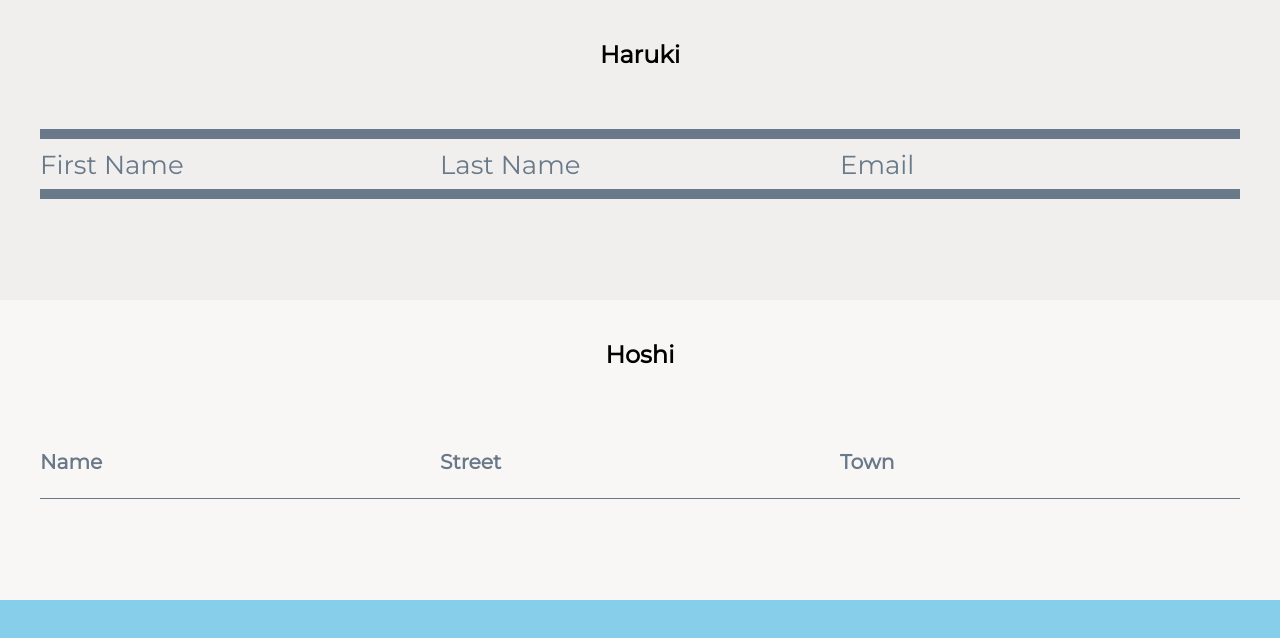
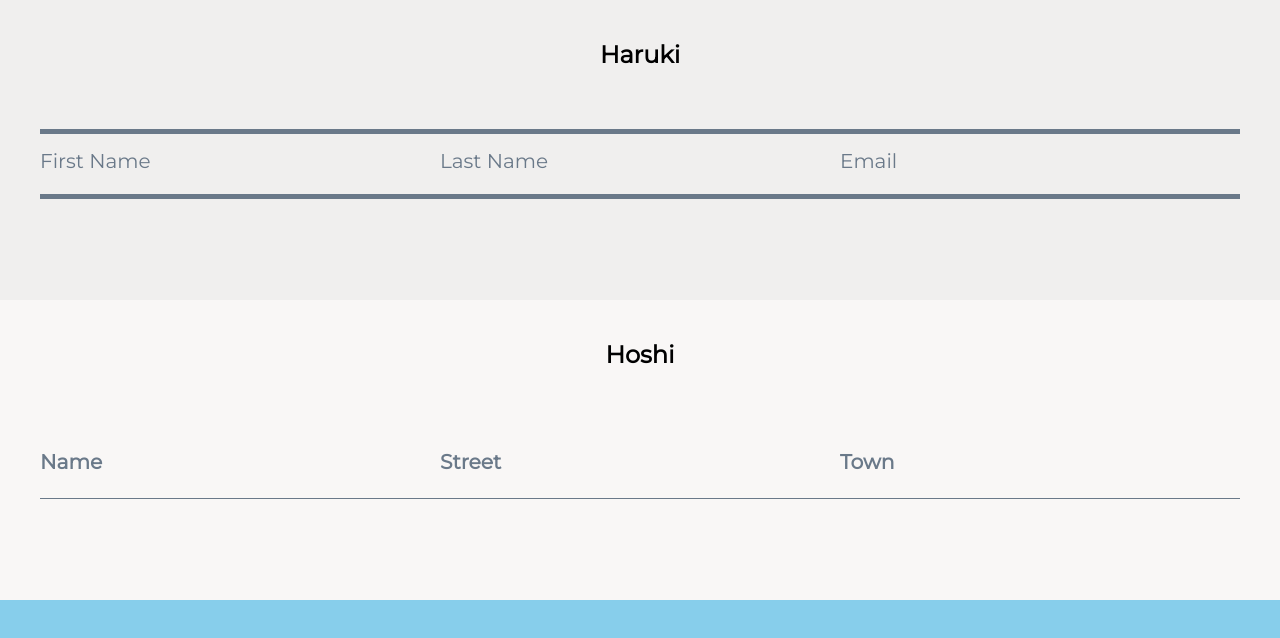
Before and after one commit to supremeking23/text-effect, a plain HTML site: page index.html in a window 1280 px wide. Drawn offline with Linux system fonts and the light colour scheme.

Commit message:
clean-up v1

```diff
--- a/scss/styles.scss
+++ b/scss/styles.scss
@@ -34,7 +34,7 @@ body {
 
 		label {
 			color: #6a7989;
-			font-size: 26px;
+			font-size: 20px;
 			position: absolute;
 			top: 30px;
 			transition: all 200ms ease-out;
@@ -44,12 +44,12 @@ body {
 		input {
 			/**/
 			background: transparent;
-			border-bottom: 10px solid #6a7989;
+			border-bottom: 5px solid #6a7989;
 			border-left: none;
 			border-right: none;
-			border-top: 10px solid #6a7989;
+			border-top: 5px solid #6a7989;
 			color: #6a7989;
-			font-size: 54px;
+			font-size: 25px;
 			font-weight: bold;
 			height: 70px;
 			position: absolute;
@@ -59,6 +59,7 @@ body {
 
 			&:not(:placeholder-shown) {
 				height: 80px;
+
 				& ~ label {
 					transform: translate(0px, -60px);
 				}
@@ -66,12 +67,13 @@ body {
 
 			&:focus {
 				height: 80px;
-				padding-top: 20px;
+
 				& ~ label {
-					// or +
+					/* or + */
 					transform: translate(0px, -60px);
 				}
 			}
+
 			&:focus-visible {
 				outline: none;
 			}
@@ -106,9 +108,9 @@ body {
 			width: 100%;
 			z-index: 0;
 
-			&.dif {
-				visibility: hidden;
-			}
+			/* &.dif {
+			// 	visibility: hidden;
+			/} */
 
 			&::after {
 				bottom: -90px;
@@ -191,12 +193,12 @@ body {
 					}
 				}
 
-				& ~ .dif {
-					color: green;
-					visibility: visible;
-					animation: expand_width 15s;
-					// background: orange;
-				}
+				/* & ~ .dif {
+				 	color: green;
+				 	visibility: visible;
+				 	animation: expand_width 15s;
+				 	background: orange;
+				 } */
 			}
 
 			&:focus-visible {
```
Also changed, not shown: css/styles.css, 1 other file.
